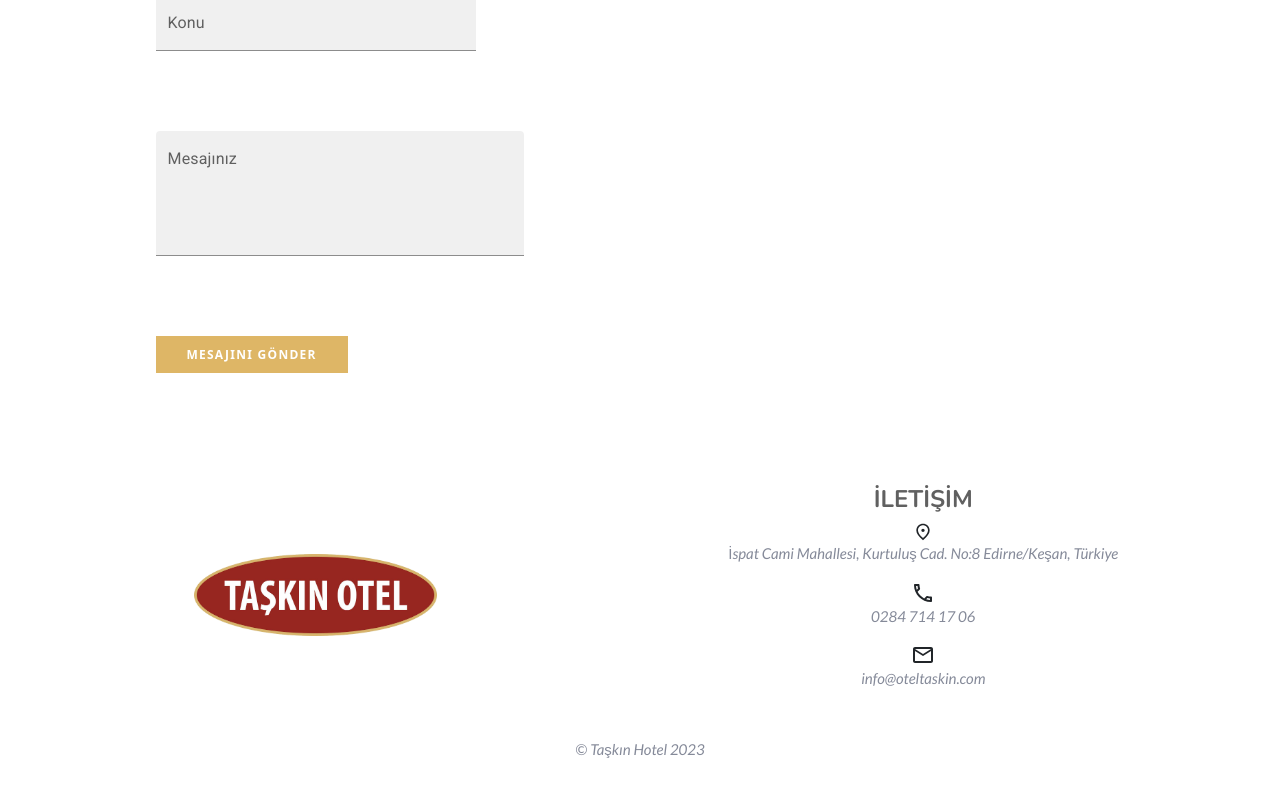
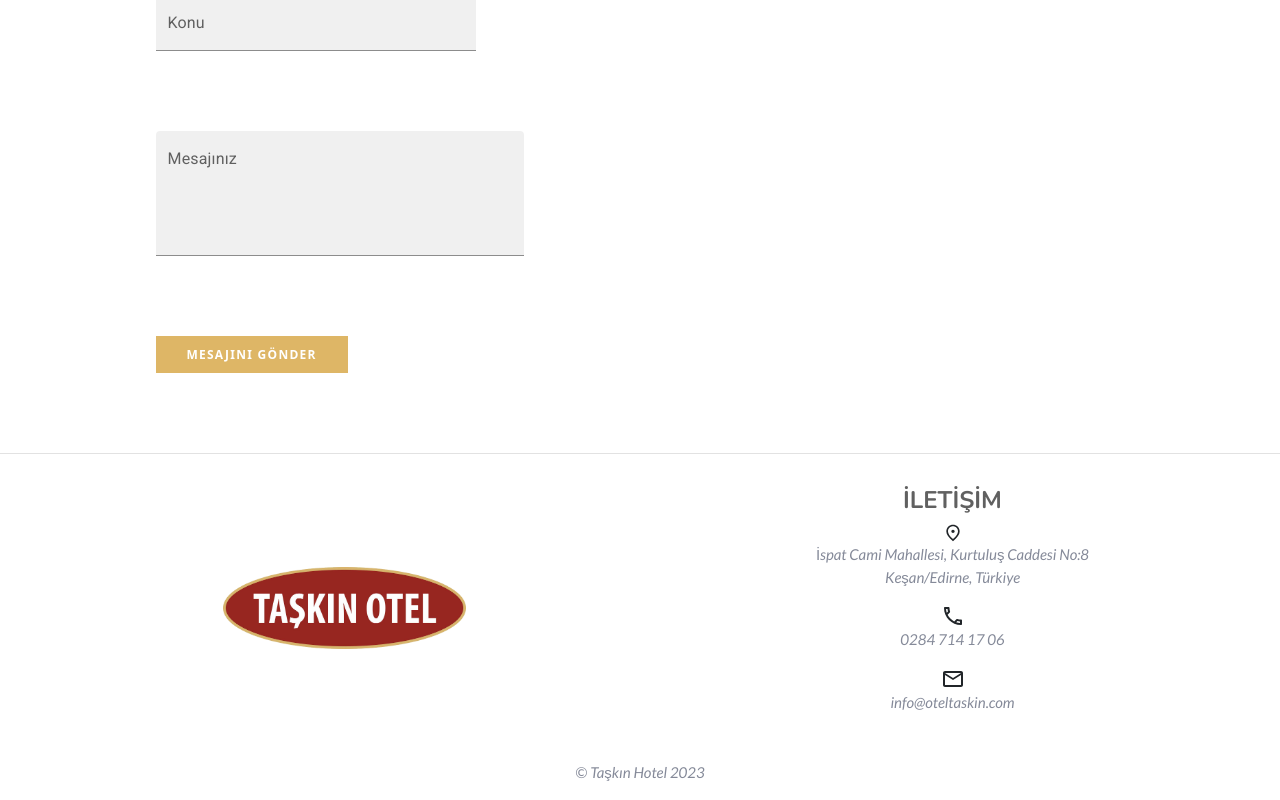
Before and after one commit to OrcaBusinessSolution/otel_taskin_app, a React (Create React App) app: page /communication in a window 1280 px wide. Shown: the part 821-1621 px from the top of the page. Before the commit the page ends 1597 px from the top, so only its background shows below. Built offline with nearby package versions, Linux system fonts and the light colour scheme.

Commit message:
edited footer component

```diff
--- a/src/components/GlobalComponents/FooterComponent.jsx
+++ b/src/components/GlobalComponents/FooterComponent.jsx
@@ -5,6 +5,7 @@ import PhoneOutlinedIcon from "@mui/icons-material/PhoneOutlined";
 import EmailOutlinedIcon from "@mui/icons-material/EmailOutlined";
 
 const Container = styled.div`
+border-top:1px solid #E2E2E2;
 margin-top:-3rem;
 `;
 
@@ -68,7 +69,7 @@ function Footer() {
         <ContactDiv>
           <h4>İLETİŞİM</h4>
           <FmdGoodOutlinedIcon fontSize="small"></FmdGoodOutlinedIcon>
-          <p>İspat Cami Mahallesi, Kurtuluş Cad. No:8 Edirne/Keşan, Türkiye</p>
+          <p>İspat Cami Mahallesi, Kurtuluş Caddesi No:8 <br/>Keşan/Edirne, Türkiye</p>
           <PhoneOutlinedIcon></PhoneOutlinedIcon>
           <p>0284 714 17 06</p>
           <EmailOutlinedIcon></EmailOutlinedIcon>
```
